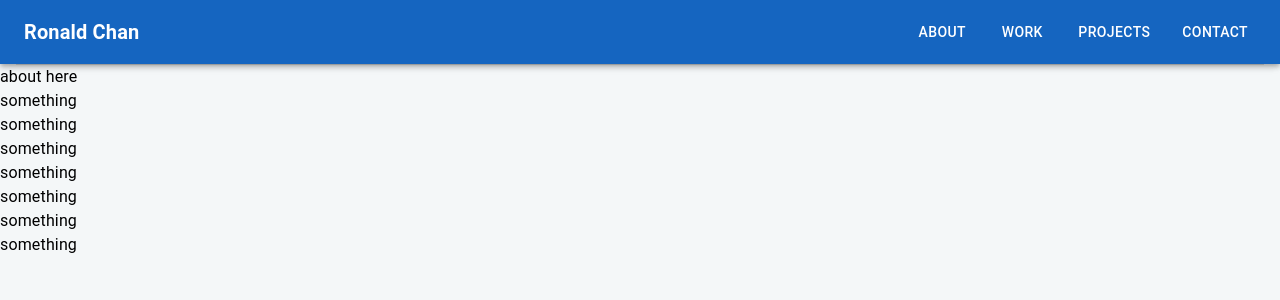
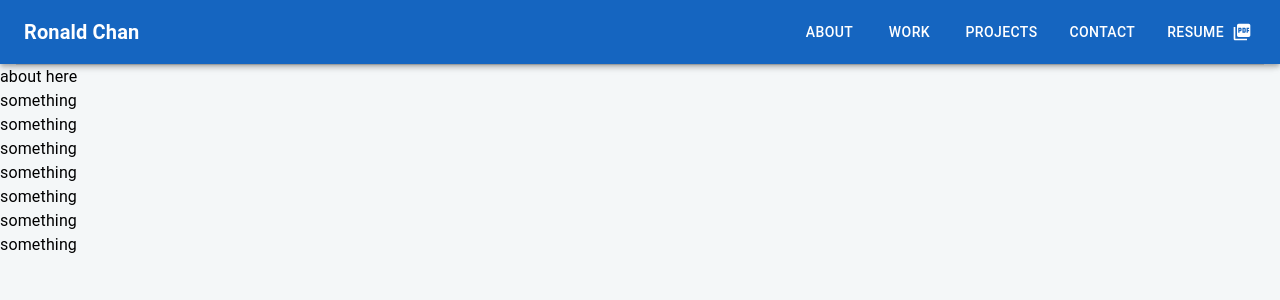
Before and after one commit to ronalldchan/ronalldchan.github.io, a React (Create React App) app: page / in a window 1280 px wide. Shown: the top 300 px of the page. Built offline with nearby package versions, Linux system fonts and the light colour scheme.

Commit message:
Add MUI icons

```diff
--- a/package.json
+++ b/package.json
@@ -5,6 +5,7 @@
   "dependencies": {
     "@emotion/react": "^11.11.1",
     "@emotion/styled": "^11.11.0",
+    "@mui/icons-material": "^5.14.16",
     "@mui/material": "^5.14.17",
     "@testing-library/jest-dom": "^5.17.0",
     "@testing-library/react": "^13.4.0",
--- a/src/NavBar.tsx
+++ b/src/NavBar.tsx
@@ -1,6 +1,7 @@
-import { AppBar, Stack, Toolbar, Typography, Divider } from "@mui/material";
+import { AppBar, Stack, Toolbar, Typography, Divider, Button } from "@mui/material";
 import react from "react";
 import NavBarButton from "./NavBarButton";
+import PictureAsPdfIcon from "@mui/icons-material/PictureAsPdf";
 
 function NavBar() {
   return (
@@ -14,6 +15,9 @@ function NavBar() {
           <NavBarButton name="Work" href="#work" />
           <NavBarButton name="Projects" href="#projects" />
           <NavBarButton name="Contact" href="#contact" />
+          <Button color="inherit" endIcon={<PictureAsPdfIcon />} href="">
+            Resume
+          </Button>
         </Stack>
       </Toolbar>
     </AppBar>
--- a/src/index.css
+++ b/src/index.css
@@ -12,6 +12,6 @@ code {
 }
 
 html {
-  scroll-padding-top: 70px;
+  scroll-padding-top: 64px;
   scroll-behavior: smooth;
 }
```
Also changed, not shown: 1 other file (tests, documents, lock files or other folders).
